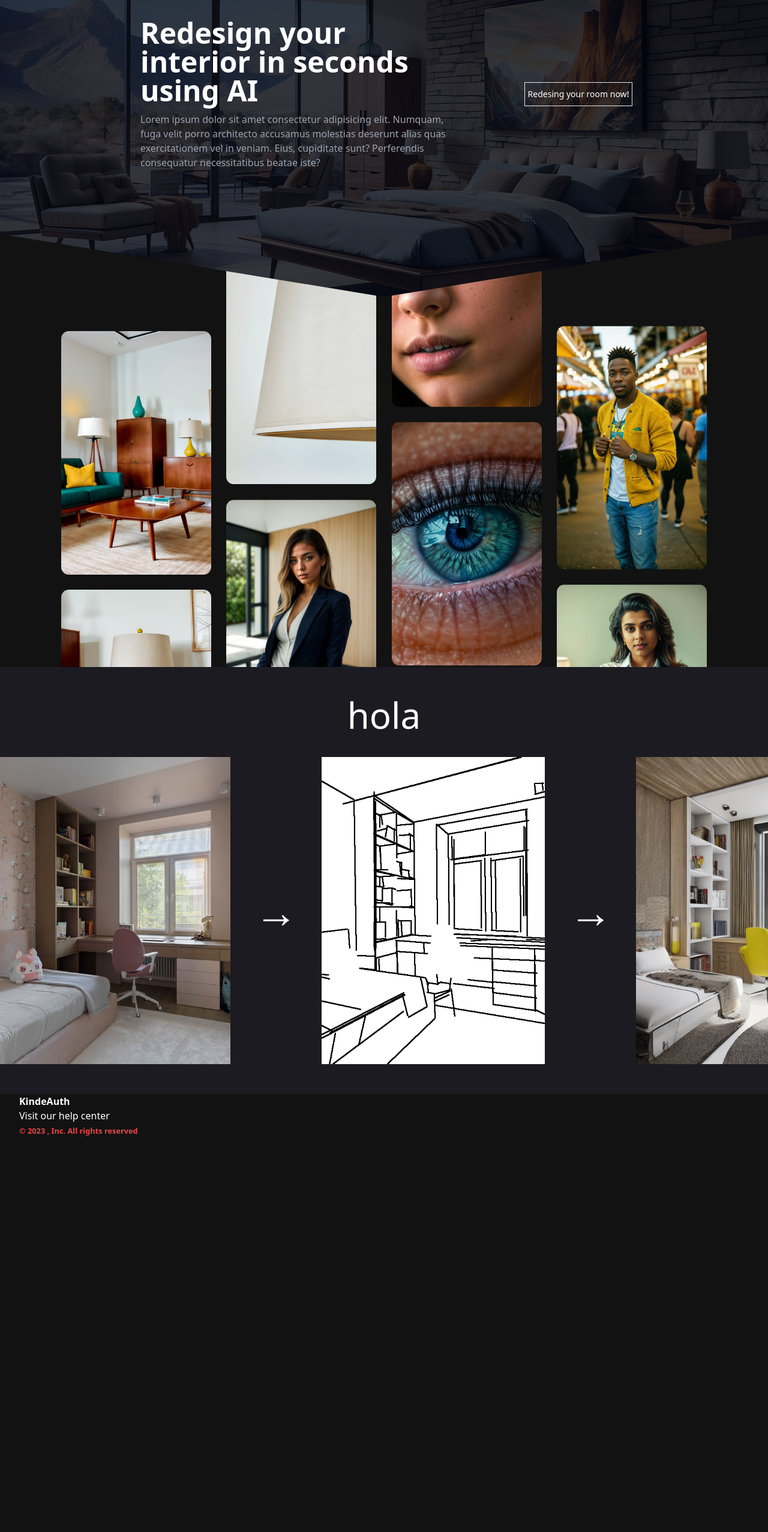
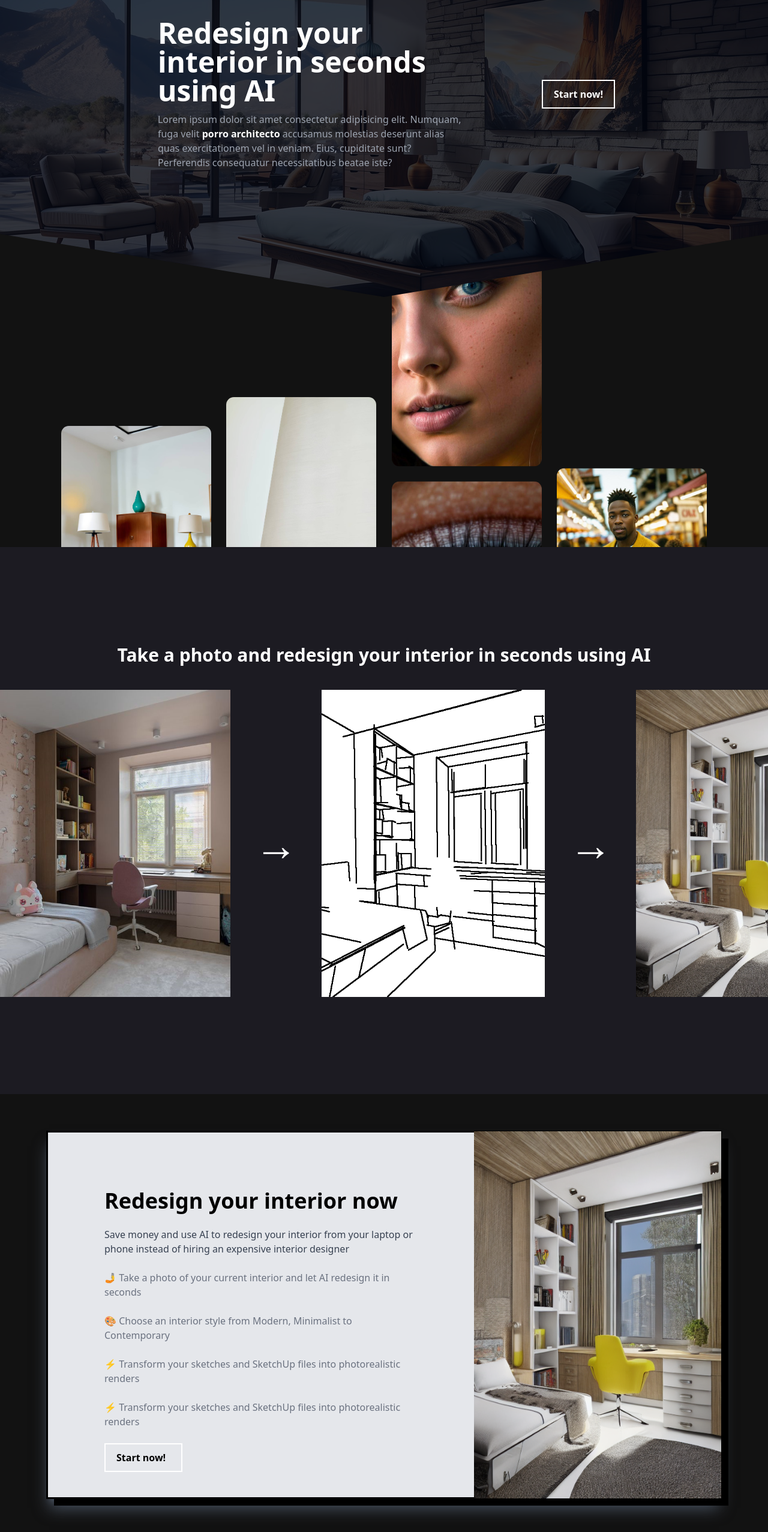
Before and after one commit to IMagurno/NoseaI, a Next.js app: page / in a window 1280 px wide. Shown: the part 100-2654 px from the top of the page at 60% size. Before the commit the page ends 1996 px from the top, so only its background shows below. Built offline with nearby package versions, Linux system fonts and the light colour scheme; no server answers.

Commit message:
homepage commit

```diff
--- a/src/actions.ts
+++ b/src/actions.ts
@@ -42,9 +42,9 @@ export async function createPrediction (
         image: imageUrl,
         scale: 9,
         prompt: formData.get("prompt") as string,
-        a_prompt: "best quality, extremely detailed, octane, good beds, windows, light, bloom, aesthetic, clean",
+        a_prompt: "best quality, extremely detailed, octane, light, bloom",
         n_prompt:
-          "longbody, lowres, bad anatomy, bad hands, missing fingers, extra digit, fewer digits, cropped, worst quality, low quality, stay the structure, big changes, bad chairs, bad beds",
+          "longbody, lowres, bad anatomy, bad hands, missing fingers, extra digit, fewer digits, cropped, worst quality, low quality",
         ddim_steps: 20,
         num_samples: "1",
         value_threshold: 0.1,
--- a/src/app/homepage/page.tsx
+++ /dev/null
@@ -1,10 +0,0 @@
-export default function HomePage() {
-  return (
-    <div className="container">
-      <h1 className="text-7xl font-bold italic">Homepage</h1>
-      <a className="text-xl text-blue-600 hover:underline" href="/rooms">
-        Rooms
-      </a>
-    </div>
-  );
-}
--- a/src/app/layout.tsx
+++ b/src/app/layout.tsx
@@ -77,16 +77,8 @@ export default async function RootLayout({
           </nav>
         </header>
         <main>{children}</main>
-        <footer className="bg">
+        <footer>
           <div className="container">
-            <strong className="text-heading-2">KindeAuth</strong>
-            <p className="footer-tagline text-body-3">
-              Visit our{" "}
-              <Link className="link" href="https://kinde.com/docs">
-                help center
-              </Link>
-            </p>
-
             <small className="font-bold text-red-500">
               © 2023 , Inc. All rights reserved
             </small>
--- a/src/app/page.tsx
+++ b/src/app/page.tsx
@@ -84,19 +84,28 @@ export default function LandingPage() {
             </h1>
             <p className="text-gray-400">
               Lorem ipsum dolor sit amet consectetur adipisicing elit. Numquam,
-              fuga velit porro architecto accusamus molestias deserunt alias
-              quas exercitationem vel in veniam. Eius, cupiditate sunt?
-              Perferendis consequatur necessitatibus beatae iste?
+              fuga velit{" "}
+              <span className="font-bold text-white"> porro architecto</span>{" "}
+              accusamus molestias deserunt alias quas exercitationem vel in
+              veniam. Eius, cupiditate sunt? Perferendis consequatur
+              necessitatibus beatae iste?
             </p>
           </div>
           <div>
-            <Button className="border w-[180px] hover:bg-white hover:text-black">
-              Redesing your room now!
-            </Button>
+            <a
+              href="/rooms"
+              className="relative inline-flex items-center justify-start  px-5 py-3 overflow-hidden font-bold group"
+            >
+              <span className="absolute top-0 left-0 w-48 h-48 -mt-1 transition-all duration-500 ease-in-out rotate-45 -translate-x-56 -translate-y-24 bg-white opacity-100 group-hover:-translate-x-8"></span>
+              <span className="relative w-full text-left text-white transition-colors duration-200 ease-in-out group-hover:text-gray-900">
+                Start now!
+              </span>
+              <span className="absolute inset-0 border-2 border-white"></span>
+            </a>
           </div>
         </div>
       </div>
-      <div className="flex items-center justify-center w-screen h-screen -z-10">
+      <div className=" flex items-center justify-center w-screen h-screen -z-10">
         <div className={styles.spacer}></div>
         <div ref={gallery} className={styles.gallery}>
           <Column images={[images[0], images[1], images[2]]} y={y} />
@@ -108,10 +117,12 @@ export default function LandingPage() {
       </div>
       <div
         id="jebus"
-        className="h-[712px] -mt-[312px] w-screen bg-[#1c1b22] flex justify-center items-center flex-col gap-10"
+        className="h-[912px] -mt-[512px] w-screen bg-[#1c1b22] flex justify-center items-center flex-col gap-10"
       >
-        <div>
-          <h1 className="text-6xl">hola</h1>
+        <div className="flex items-center justify-center">
+          <h3 className="text-3xl align-text-center font-bold">
+            Take a photo and redesign your interior in seconds using AI
+          </h3>
         </div>
         <div className="flex flex-row justify-items-center items-center gap-10 rounded-xl">
           <img
@@ -119,13 +130,13 @@ export default function LandingPage() {
             src="room.png"
             alt="ACA TEDNIRA Q HABER UNA IMG"
           />
-          <h1 className="text-7xl">→</h1>
+          <h3 className="text-7xl">→</h3>
           <img
             className="h-[512px] w-auto"
             src="output_0.png"
             alt="ACA TEDNIRA Q HABER UNA IMG"
           />
-          <h1 className="text-7xl">→</h1>
+          <h3 className="text-7xl">→</h3>
           <img
             className="h-[512px] w-auto"
             src="output_1-1.png"
@@ -133,6 +144,63 @@ export default function LandingPage() {
           />
         </div>
       </div>
+      <div className="flex justify-center items-center w-screen h-[712px] ">
+        <div className="flex justify-center items-center  w-screen h-[912px]">
+          <div className="relative border border-black shadow-xl shadow-gray-600 group">
+            <span className="absolute inset-0 w-full h-full transform translate-x-3 translate-y-3 bg-black"></span>
+            <span className="absolute inset-0 w-full h-full bg-gray-200 border-2 border-black"></span>
+            <div className="flex flex-row">
+              <div className="relative h-[612px] w-[712px]">
+                <div className="relative flex flex-col m-24 h-full gap-6">
+                  <h3 className="text-4xl text-black font-extrabold">
+                    Redesign your interior now
+                  </h3>
+                  <p className="text-gray-700">
+                    Save money and use AI to redesign your interior from your
+                    laptop or phone instead of hiring an expensive interior
+                    designer
+                  </p>
+                  <p className="text-gray-500">
+                    🤳 Take a photo of your current interior and let AI redesign
+                    it in seconds{" "}
+                  </p>
+                  <p className="text-gray-500">
+                    🎨 Choose an interior style from Modern, Minimalist to
+                    Contemporary
+                  </p>
+                  <p className="text-gray-500">
+                    ⚡️ Transform your sketches and SketchUp files into
+                    photorealistic renders
+                  </p>
+                  <p className="text-gray-500">
+                    ⚡️ Transform your sketches and SketchUp files into
+                    photorealistic renders
+                  </p>
+                  <div>
+                    <a
+                      href="/rooms"
+                      className="relative inline-flex items-center justify-start w-[130px] px-5 py-3 overflow-hidden font-bold group"
+                    >
+                      <span className="absolute top-0 left-0 w-32 h-48 -mt-1 transition-all duration-500 ease-in-out rotate-45 -translate-x-56 -translate-y-24 bg-white opacity-100 group-hover:-translate-x-8"></span>
+                      <span className="relative w-full text-left text-black transition-colors duration-200 ease-in-out group-hover:text-gray-900">
+                        Start now!
+                      </span>
+                      <span className="absolute inset-0 border-2 border-white"></span>
+                    </a>
+                  </div>
+                </div>
+              </div>
+              <div className="relative h-[612px] w-[412px]">
+                <img
+                  src="output_1-1.png"
+                  alt=""
+                  className="w-[412px] h-[612px]"
+                />
+              </div>
+            </div>
+          </div>
+        </div>
+      </div>
     </main>
   );
 }
```
Also changed, not shown: src/types.ts (+7 -0 lines), 1 other file (tests, documents, lock files or other folders).
